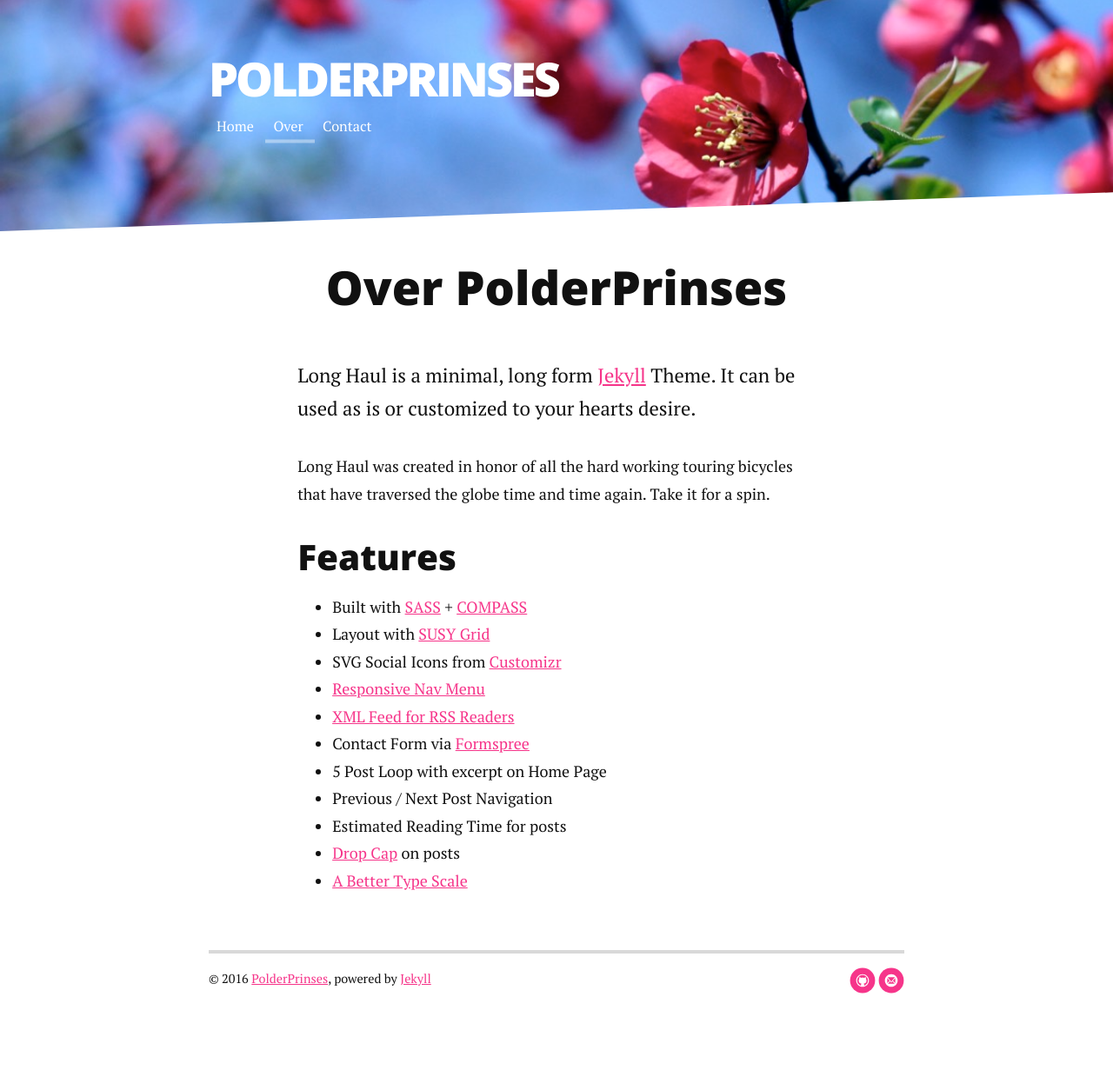
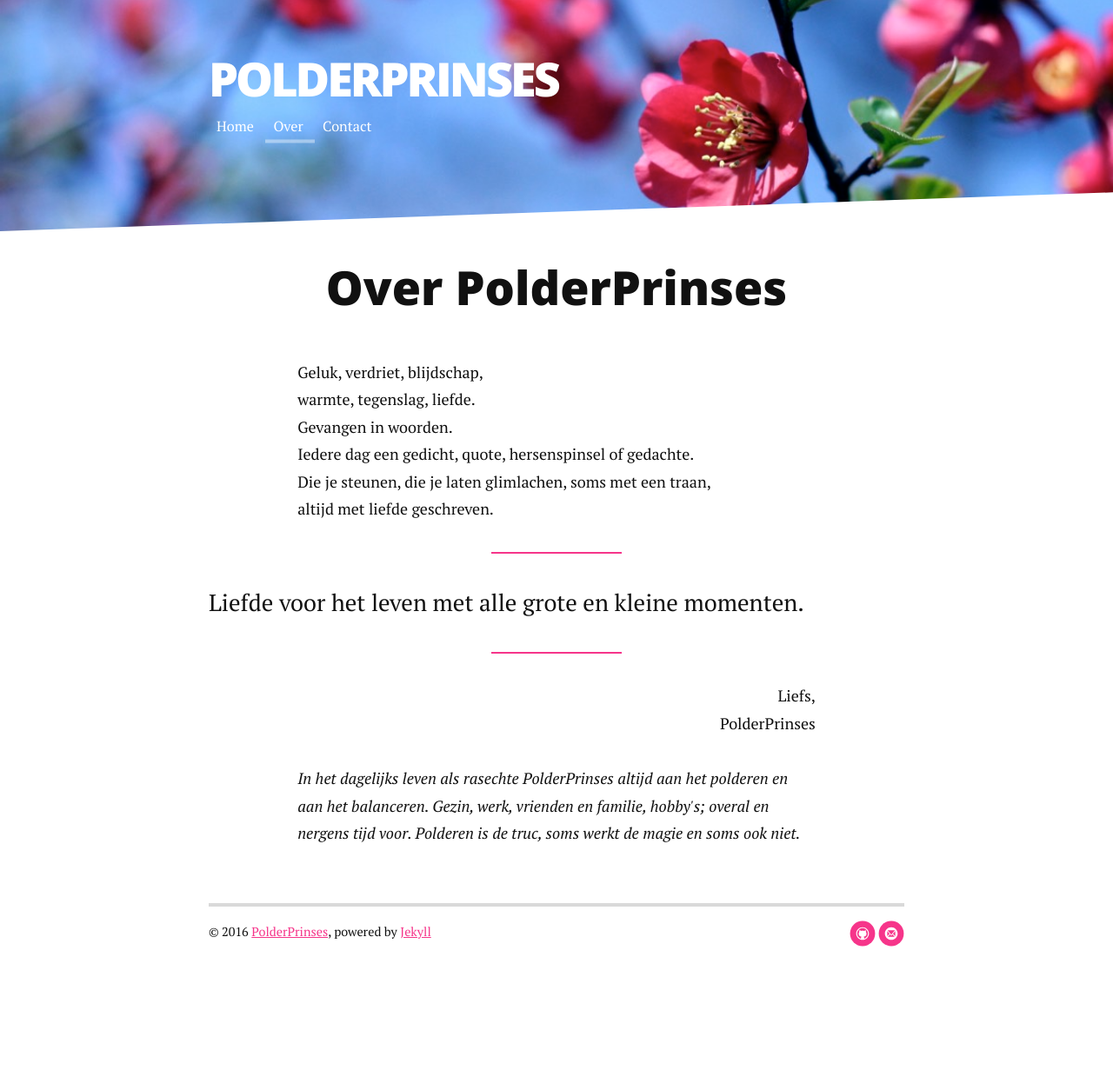
Before and after one commit to polderprinses/polderprinses.github.io, a Jekyll site: the page built from about.md, in a window 1280 px wide. Shown: the whole page at 87% size. Built offline with Jekyll 4.4.1, drawn with Linux system fonts in a browser that asks for light colours; nearby versions of some CDN libraries; after the commit the page ends 1176 px from its top, so only the background shows below that.

```diff
--- a/about.md
+++ b/about.md
@@ -5,21 +5,19 @@ title: "Over PolderPrinses"
 
 <div class="post">
 	<h1 class="pageTitle">Over PolderPrinses</h1>
-	<p class="intro">Long Haul is a minimal, long form <a href="http://jekyllrb.com">Jekyll</a> Theme. It can be used as is or customized to your hearts desire.</p>
-	<p>Long Haul was created in honor of all the hard working touring bicycles that have traversed the globe time and time again. Take it for a spin.</p>
 
-	<h2>Features</h2>
-	<ul>
-		<li>Built with <a href="http://sass-lang.com/">SASS</a> + <a href="http://compass-style.org/">COMPASS</a></li>
-  		<li>Layout with <a href="http://susy.oddbird.net/">SUSY Grid</a></li>
-  		<li>SVG Social Icons from <a href="http://customizr.net/icons/">Customizr</a></li>
-  		<li><a href="http://responsive-nav.com/">Responsive Nav Menu</a></li>
-  		<li><a href="https://github.com/snaptortoise/jekyll-rss-feeds">XML Feed for RSS Readers</a></li>
-  		<li>Contact Form via <a href="http://formspree.io/">Formspree</a></li>
-      <li>5 Post Loop with excerpt on Home Page</li>
-  		<li>Previous / Next Post Navigation</li>
-      <li>Estimated Reading Time for posts</li>
-  		<li><a href="https://github.com/adobe-webplatform/dropcap.js">Drop Cap</a> on posts</li>
-  		<li><a href="http://typecast.com/blog/a-more-modern-scale-for-web-typography">A Better Type Scale</a></li>
-  	</ul>
+	<p>Geluk, verdriet, blijdschap,<br/>
+  warmte, tegenslag, liefde. <br/>
+  Gevangen in woorden. <br/>
+  Iedere dag een gedicht, quote, hersenspinsel of gedachte. <br/>
+  Die je steunen, die je laten glimlachen, soms met een traan, <br/>
+  altijd met liefde geschreven. </p>
+
+  <blockquote>Liefde voor het leven met alle grote en kleine momenten.</blockquote>
+
+  <p align="right">Liefs, <br/>
+  PolderPrinses</p>
+
+
+  <p><i>In het dagelijks leven als rasechte PolderPrinses altijd aan het polderen en aan het balanceren. Gezin, werk, vrienden en familie, hobby's; overal en nergens tijd voor. Polderen is de truc, soms werkt de magie en soms ook niet. </i></p>
 </div>
```
Also changed, not shown: _posts/2016-03-13-zicht.md (added, +19 -0 lines), articles.md (+2 -3 lines), contact.md (+5 -1 lines), assets/img/favicon.ico.
